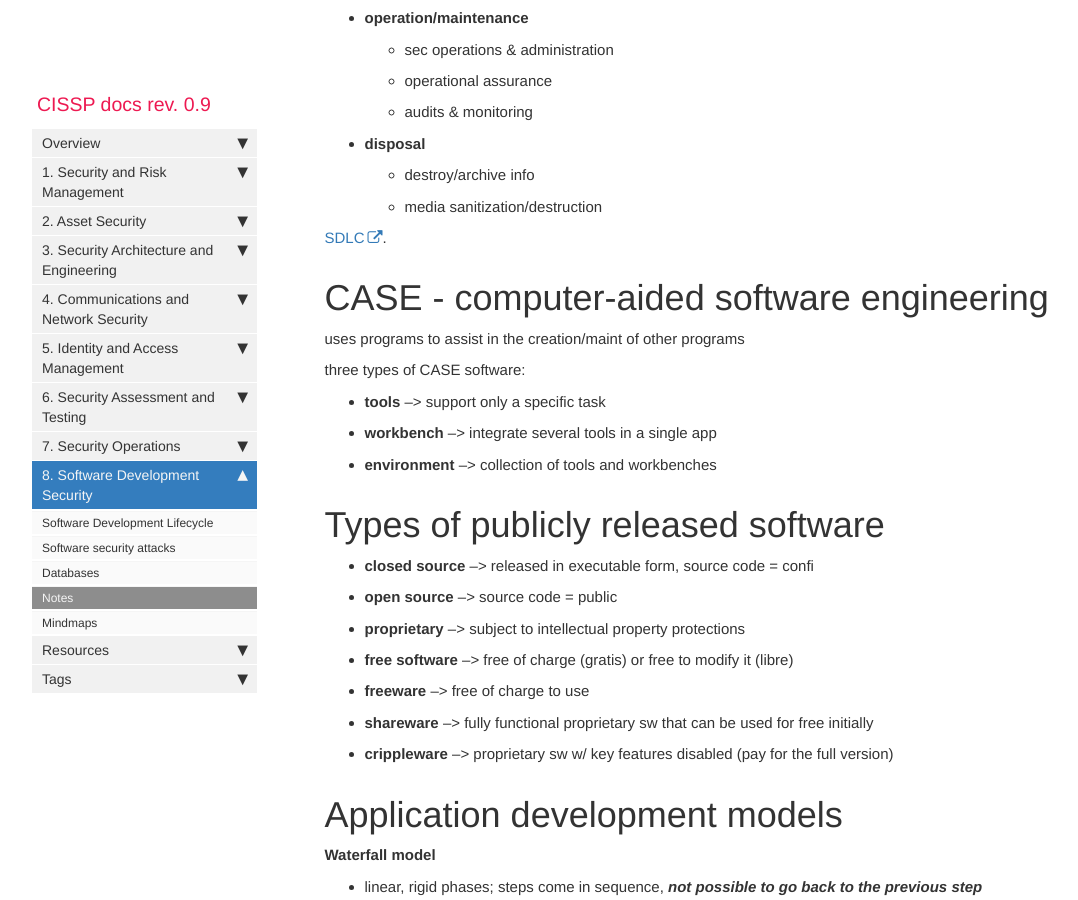
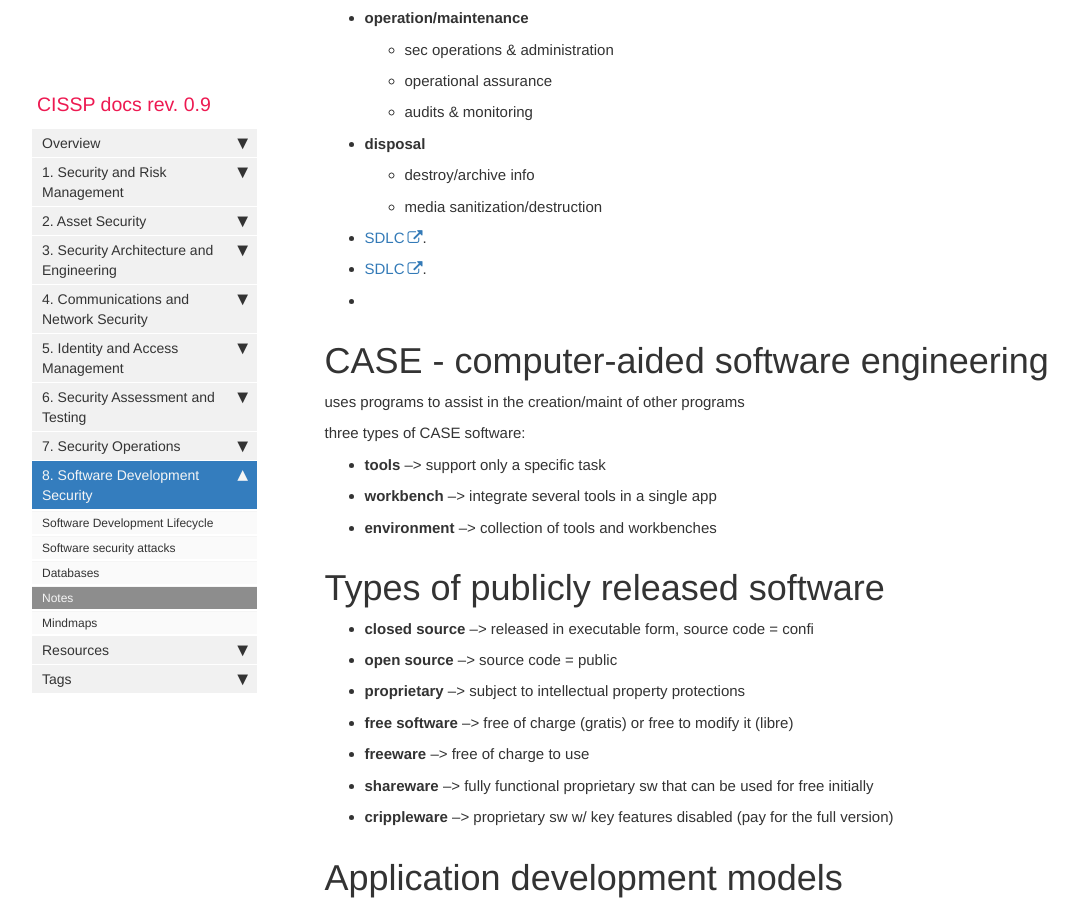
Before and after one commit to quaie/cissp, a Jekyll site: the page built from pages/mydoc/8_notes.md, in a window 1280 px wide and 900 px high, scrolled down 677 px. Shown: the whole window, without its empty margins (38-1116 px from the left). Built offline with Jekyll 4.4.1, drawn with Linux system fonts in a browser that asks for light colours; comment, search, counter and statistics services are not loaded.

Commit message:
Update 8_notes.md

```diff
--- a/pages/mydoc/8_notes.md
+++ b/pages/mydoc/8_notes.md
@@ -30,7 +30,9 @@ folder: mydoc
   - destroy/archive info
   - media sanitization/destruction
 
-[SDLC](https://www.youtube.com/watch?v=pnS1z-KyxfM){:target="_blank"}.
+- [SDLC](https://www.youtube.com/watch?v=pnS1z-KyxfM){:target="_blank"}.
+- [SDLC](https://www.youtube.com/watch?v=Xe5qQBI8MeM){:target="_blank"}.
+-
 
 # CASE - computer-aided software engineering
 uses programs to assist  in the creation/maint of other programs
```
